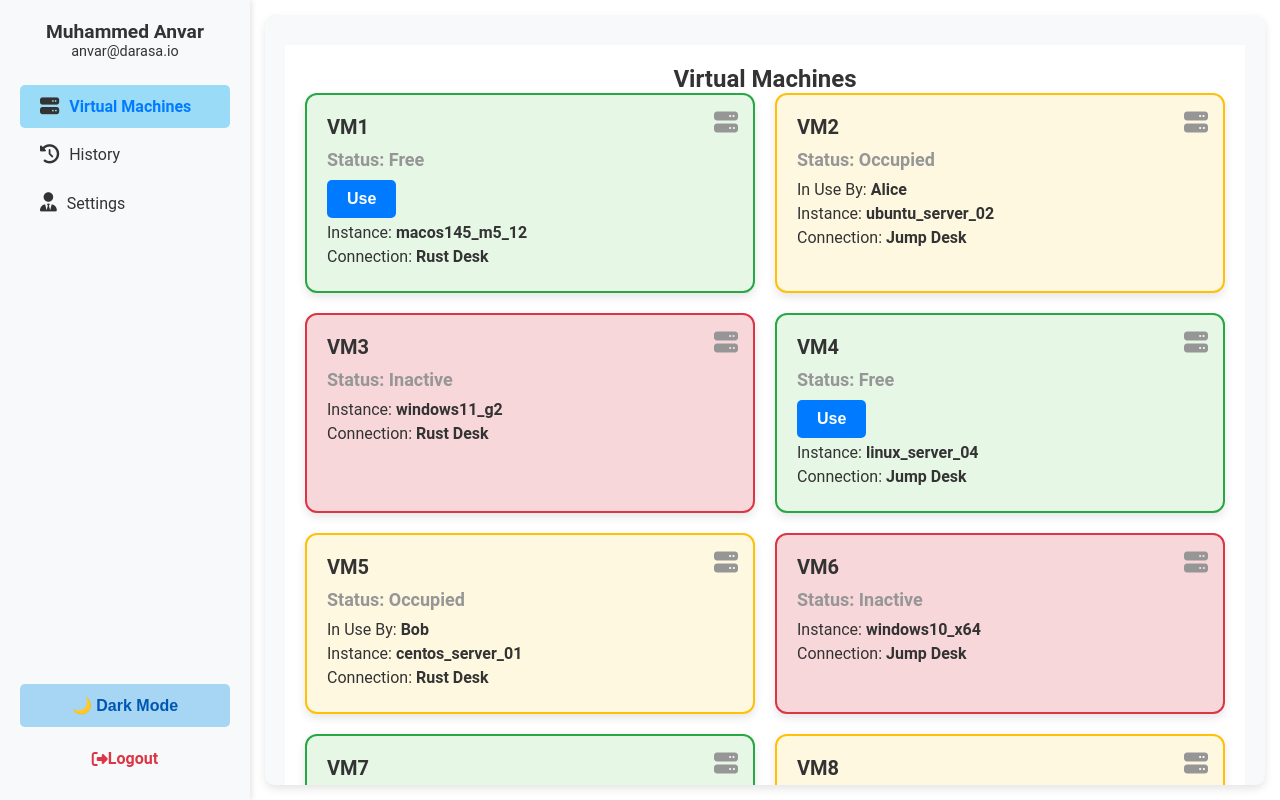
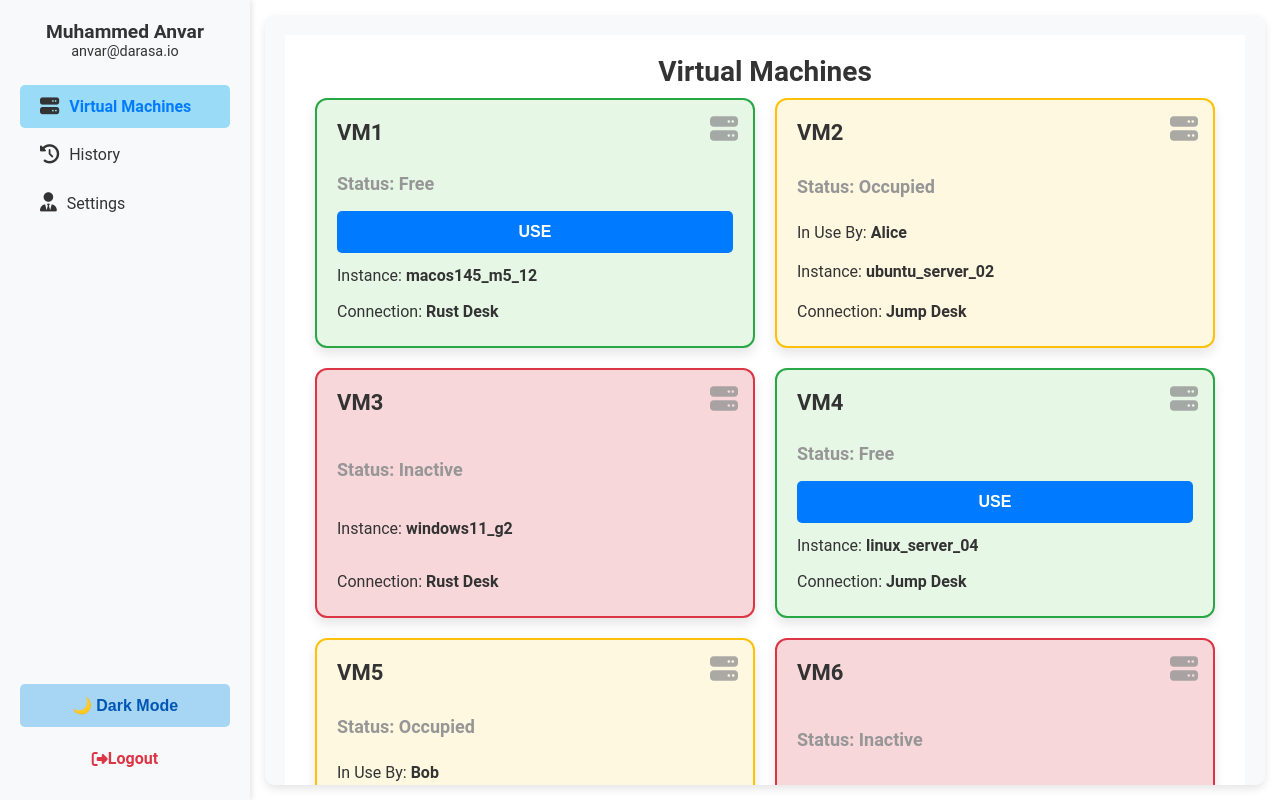
Before and after one commit to sujilagapi/vm-user-management-app, a React (Create React App) app in the folder frontend/: page /dashboard in a window 1280 px wide. Built offline with nearby package versions, Linux system fonts and the light colour scheme.

Commit message:
Scrolling added

```diff
--- a/frontend/src/components/Dashboard.css
+++ b/frontend/src/components/Dashboard.css
@@ -15,7 +15,7 @@
     border-radius: 10px;
     margin: 15px;
     box-shadow: 0 4px 8px rgba(0, 0, 0, 0.1);
-    overflow: hidden;
+    overflow: overlay;
     transition: background-color 0.3s ease, color 0.3s ease;
 }
 .content-container {
--- a/frontend/src/components/VMList.css
+++ b/frontend/src/components/VMList.css
@@ -1,37 +1,71 @@
+/*!* General body and HTML setup to allow scrolling *!*/
+/*body, html {*/
+/*    margin: 0;*/
+/*    padding: 0;*/
+/*    height: 100%;*/
+/*    overflow-y: auto; !* Ensure the body is scrollable *!*/
+/*}*/
+
+/*!* Page wrapper to ensure proper layout *!*/
+/*.page-wrapper {*/
+/*    display: flex;*/
+/*    flex-direction: column;*/
+/*    min-height: 100vh; !* Make sure it spans the full viewport height *!*/
+/*    overflow: hidden; !* Prevent unnecessary horizontal scroll *!*/
+/*}*/
+
+/* Container for the VM List */
+/* Container for the VM List */
 /* Container for the VM List */
 .vm-container {
     padding: 20px;
-    margin-top: 10px; /* Adjust spacing to move the section upwards */
     background-color: var(--primary-bg-color);
+    display: flex;
+    flex-direction: column;
+    height: 100vh; /* Make the container occupy the full viewport height */
+    box-sizing: border-box;
 }
 
 /* Header for Virtual Machines Section */
+.vm-header {
+    flex-shrink: 0; /* Ensure the header doesn't shrink */
+    text-align: center;
+    margin-bottom: 10px;
+}
+
 .vm-header h3 {
     margin: 0;
-    font-size: 24px;
+    font-size: 28px;
     font-weight: bold;
     color: var(--primary-text-color);
-    text-align: center; /* Center align the header */
 }
 
-/* Grid Layout for VM Cards */
+/* Scrollable Grid View */
 .vm-grid {
+    flex: 1; /* Allow the grid to take all remaining space */
+    overflow-y: auto; /* Make the grid scrollable */
+    padding: 0 10px; /* Add padding inside the grid */
     display: grid;
-    grid-template-columns: repeat(auto-fit, minmax(400px, 1fr)); /* Bigger cards */
+    grid-template-columns: repeat(auto-fit, minmax(350px, 1fr)); /* Responsive cards */
     gap: 20px;
-    justify-content: center;
+    width: 100%;
+    box-sizing: border-box; /* Ensure padding doesn't affect width */
 }
 
 /* Individual VM Card Styling */
 .vm-card {
     background-color: var(--secondary-bg-color);
     border-radius: 12px;
-    box-shadow: 0 4px 10px rgba(0, 0, 0, 0.1);
+    box-shadow: 0 6px 12px rgba(0, 0, 0, 0.1);
     padding: 20px;
     font-size: 18px;
-    transition: transform 0.3s ease, box-shadow 0.3s ease;
+    transition: transform 0.3s ease, box-shadow 0.3s ease, border-color 0.3s ease;
     border: 2px solid transparent;
-    position: relative; /* To position the top-right icon */
+    position: relative;
+    display: flex;
+    flex-direction: column;
+    justify-content: space-between;
+    min-height: 250px;
 }
 
 /* Status-Based Coloring */
@@ -55,18 +89,25 @@
     position: absolute;
     top: 15px;
     right: 15px;
-    font-size: 24px;
+    font-size: 28px;
     color: var(--secondary-text-color);
+    opacity: 0.8;
+    transition: opacity 0.3s ease;
+}
+
+.vm-card:hover .vm-icon {
+    opacity: 1; /* Full opacity on hover */
 }
 
 /* Status and Name */
 .vm-title {
-    font-size: 20px;
+    font-size: 22px;
     font-weight: bold;
     color: var(--primary-text-color);
     margin-bottom: 10px;
     display: flex;
     align-items: center;
+    justify-content: space-between;
 }
 
 .vm-status {
@@ -87,17 +128,20 @@
 
 /* Button for Free Status */
 .vm-use-button {
-    padding: 10px 20px;
+    padding: 12px 20px;
     font-size: 16px;
     font-weight: bold;
     color: #fff;
-    background-color: #007bff; /* Blue button */
+    background-color: #007bff;
     border: none;
     border-radius: 5px;
     cursor: pointer;
     transition: all 0.3s ease;
+    text-transform: uppercase;
 }
 
 .vm-use-button:hover {
-    background-color: #0056b3; /* Darker blue on hover */
+    background-color: #0056b3;
+    transform: translateY(-2px);
+    box-shadow: 0 4px 8px rgba(0, 0, 0, 0.2);
 }
```
